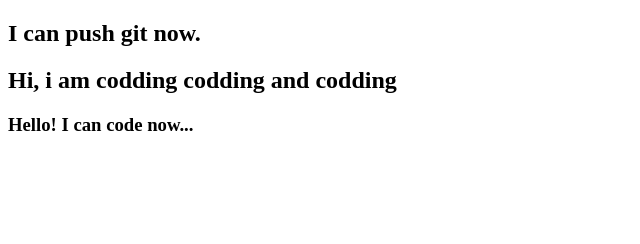
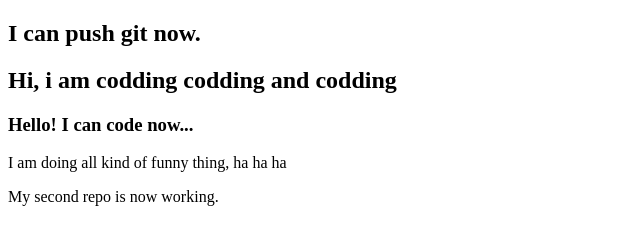
Before and after one commit to Saimatabassum/my-second-repo, a plain HTML site: page index.html in a window 1280 px wide. Shown: the whole page, without its empty margins (0-640 px from the left). Drawn offline with Linux system fonts and the light colour scheme.

Commit message:
add paragraph

```diff
--- a/index.html
+++ b/index.html
@@ -10,6 +10,7 @@
     <h2>I can push git now.</h2>
     <h2>Hi, i am codding codding and codding</h2>
     <h3>Hello! I can code now...</h3>
-
+    <p>I am doing all kind of funny thing, ha ha ha</p>
+    <p>My second repo is now working.</p>
 </body>
 </html>
```
